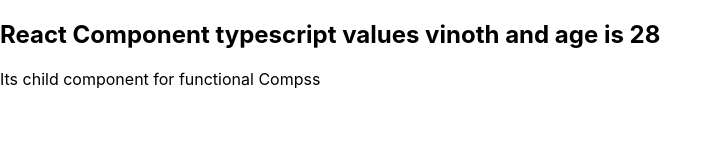
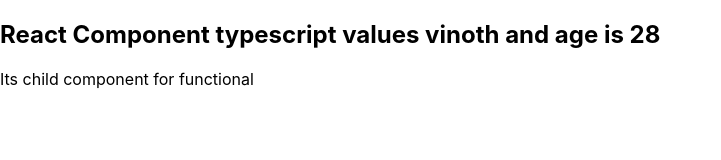
Before and after one commit to Vmadhavan2310/react_typescript, a React (Create React App) app: page / in a window 1280 px wide. Shown: the top 160 px of the page, without its empty margins (0-721 px from the left). Built offline with nearby package versions, Linux system fonts and the light colour scheme.

Commit message:
Web--Component as children

```diff
--- a/src/App.tsx
+++ b/src/App.tsx
@@ -15,6 +15,7 @@ import LoginComp from './Components/Component Props/LoginComp';
 import TemplateLiteral from './Components/TemplateLiteral';
 import { FunctionalComp } from './Components/New Notes/FunctionalComp';
 import ClassComps from './Components/New Notes/ClassComps';
+import FuncChildComp from './Components/New Notes/FuncChildComp';
 function App() {
   const person={
     firstName:"Bruce",
@@ -56,7 +57,7 @@ function App() {
       {/* <LoginComp/> */}
       {/* <TemplateLiteral position='center'/> */}
       <FunctionalComp person={{name:"vinoth",age:28}}>
-        <div>Its child component for functional Compss</div>
+        <FuncChildComp/>
       </FunctionalComp>
       {/* <ClassComps batman={person}/> */}
      </div>
--- /dev/null
+++ b/src/Components/New Notes/FuncChildComp.tsx
@@ -0,0 +1,9 @@
+import React from 'react'
+
+function FuncChildComp() {
+  return (
+    <div>Its child component for functional</div>
+  )
+}
+
+export default FuncChildComp
--- a/src/Components/New Notes/FunctionalComp.tsx
+++ b/src/Components/New Notes/FunctionalComp.tsx
@@ -3,7 +3,7 @@ type functionalProps={
     name:string
     age:number
    }
-   children:React.JSX.Element
+   children:React.ReactElement
    /* It supports React.ReactNode | React.JSX.Element | React.ReactElement */
 }
 
```
